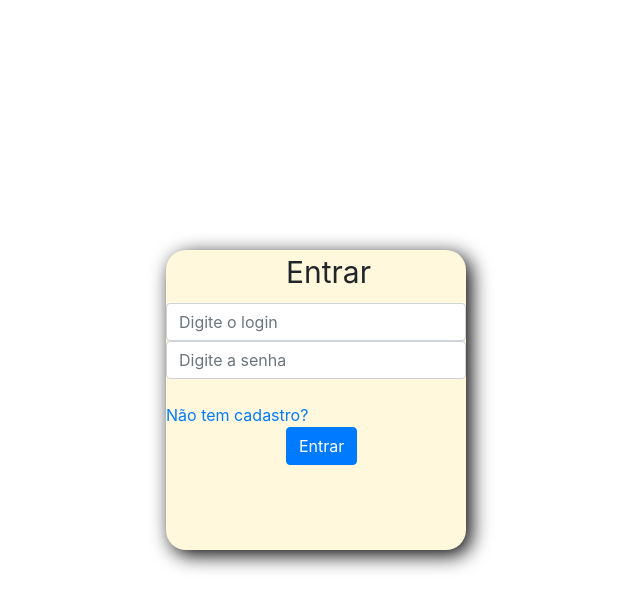
After one commit to flaviojnr100/back-end-django, a Django app: page /login/ in a window 1280 px wide. The commit adds this page. Shown: the top 610 px of the page, without its empty margins (346-986 px from the left). Run offline with Django 3.2, Linux system fonts and the light colour scheme; some libraries are stand-ins or nearby versions.

Commit message:
adicioando autenticação

```diff
--- a/apiteste/apiteste/settings.py
+++ b/apiteste/apiteste/settings.py
@@ -126,3 +126,6 @@ USE_TZ = True
 STATIC_URL = '/static/'
 
 STATICFILES_DIRS = [os.path.join(BASE_DIR, 'static')]
+
+
+LOGIN_URL = '/login'
--- a/apiteste/apiteste/urls.py
+++ b/apiteste/apiteste/urls.py
@@ -15,11 +15,12 @@ Including another URLconf
 """
 from django.contrib import admin
 from django.urls import path
-from myapp.views import cadastro, salvar, inicio, editar, atualizar, deletar, ver
+from myapp.views import cadastro, salvar, inicio, editar, atualizar, deletar, ver,login,cadastro_login,salvar_login,do_login,do_logout
+from django.contrib.auth import views as auth_views
 
 urlpatterns = [
     path('admin/', admin.site.urls),
-
+    path('login/',login,name='login'),
     path('cadastro',cadastro,name='cadastro'),
     path('salvar/', salvar,name='salvar'),
     path('', inicio,name='inicio'),
@@ -27,5 +28,10 @@ urlpatterns = [
     path('atualizar/<int:id>', atualizar,name='atualizar'),
     path('deletar/<int:id>', deletar,name='deletar'),
     path('ver/<int:id>', ver,name='ver'),
+    path('cadastro_login',cadastro_login,name='cadastro_login'),
+    path('salvar_login',salvar_login,name='salvar_login'),
+    path('logar',do_login,name='logar'),
+    path('logout',do_logout,name='logout')
+
 
 ]
--- a/apiteste/myapp/templates/base.html
+++ b/apiteste/myapp/templates/base.html
@@ -18,6 +18,7 @@
         <div class="menu-itens">
             <a href="{% url 'inicio' %}" class="btn btn-dark mt-4 mr-2">Inicio</a>
             <a href="{% url 'cadastro' %}" class="btn btn-dark mt-4">Cadastro</a>
+            <a href="{% url 'logout' %}" class="btn btn-danger mt-4">Sair</a>
         </div>
     </div>
     <br>
--- /dev/null
+++ b/apiteste/myapp/templates/login.html
@@ -0,0 +1,29 @@
+{% load static %}
+<!DOCTYPE html>
+<html lang="pt">
+<head>
+    <meta charset="UTF-8">
+    <meta name="viewport" content="width=device-width, initial-scale=1.0">
+    <title>Login</title>
+    <link rel="stylesheet" href="https://maxcdn.bootstrapcdn.com/bootstrap/4.0.0/css/bootstrap.min.css" integrity="sha384-Gn5384xqQ1aoWXA+058RXPxPg6fy4IWvTNh0E263XmFcJlSAwiGgFAW/dAiS6JXm" crossorigin="anonymous">
+    <script src="https://code.jquery.com/jquery-3.2.1.slim.min.js" integrity="sha384-KJ3o2DKtIkvYIK3UENzmM7KCkRr/rE9/Qpg6aAZGJwFDMVNA/GpGFF93hXpG5KkN" crossorigin="anonymous"></script>
+    <script src="https://cdnjs.cloudflare.com/ajax/libs/popper.js/1.12.9/umd/popper.min.js" integrity="sha384-ApNbgh9B+Y1QKtv3Rn7W3mgPxhU9K/ScQsAP7hUibX39j7fakFPskvXusvfa0b4Q" crossorigin="anonymous"></script>
+    <script src="https://maxcdn.bootstrapcdn.com/bootstrap/4.0.0/js/bootstrap.min.js" integrity="sha384-JZR6Spejh4U02d8jOt6vLEHfe/JQGiRRSQQxSfFWpi1MquVdAyjUar5+76PVCmYl" crossorigin="anonymous"></script>
+    <link rel="stylesheet" href="{% static 'style_login.css' %}">
+</head>
+<body>
+    <div class="caixa">
+        <form action="{% url 'logar' %}" method="post">
+            {% csrf_token %}
+            <label class="titulo">Entrar</label>
+            <br>
+            <input class="form-control" type="text" name="nome" placeholder="Digite o login">
+            <input class="form-control" type="password" name="senha" placeholder="Digite a senha">
+            <br>
+            <a href="{% url 'cadastro_login' %}">Não tem cadastro?</a>
+            <br>
+            <input class="btn btn-primary botao-entrar" type="submit" value="Entrar">
+        </form>
+    </div>
+</body>
+</html>
--- a/apiteste/myapp/views.py
+++ b/apiteste/myapp/views.py
@@ -1,10 +1,11 @@
+from django.contrib.auth.decorators import login_required
 from django.shortcuts import render
 
-from rest_framework.decorators import api_view, permission_classes
+from django.contrib.auth import authenticate,login as lg,logout
 
 from .models import Usuario
 
-from rest_framework.permissions import IsAuthenticated
+from django.contrib.auth.models import User
 from django.views.decorators.csrf import csrf_exempt
 
 from django.shortcuts import redirect
@@ -12,35 +13,51 @@ from django.shortcuts import redirect
 
 
 
+def do_login(request):
+    usuario = authenticate(username=request.POST['nome'],password=request.POST['senha'])
+    if usuario is not None:
+        lg(request,usuario)
+        return redirect('/')
 
-@api_view(["GET"])
-@csrf_exempt
-@permission_classes([IsAuthenticated])
+def do_logout(request):
+    logout(request)
+    return redirect('/login')
+
+def cadastro_login(request):
+    return render(request,'cadastroLogin.html')
+
+def salvar_login(request):
+    usuario = User.objects.create_user(request.POST['nome'],request.POST['email'],request.POST['senha'])
+    return redirect('/login')
+
+@login_required
 def inicio(request):
     usuarios = Usuario.objects.all()
 
     return render(request,'inicio.html',{'usuarios':usuarios})
 
-@api_view(["GET"])
-@permission_classes([IsAuthenticated])
+
+@login_required
 def ver(request,id):
     usuario = Usuario.objects.filter(id=id).get()
     return render(request,'ver.html',{'usuario':usuario})
 
+
+@login_required
 def cadastro(request):
     return render(request,'cadastro.html')
 
-
+@login_required
 def editar(request,id):
     usuario = Usuario.objects.filter(id=id).get()
     return render(request,'editar.html',{'usuario':usuario})
 
-
+@login_required
 def inicio(request):
     usuarios = Usuario.objects.all()
     return render(request,'inicio.html',{'usuarios':usuarios})
 
-@api_view(["POST"])
+
 @csrf_exempt
 def salvar(request):
     nome = request.POST['nome']
@@ -53,7 +70,7 @@ def salvar(request):
 
 
 @csrf_exempt
-@permission_classes([IsAuthenticated])
+
 def atualizar(request,id):
 
     if request.method == 'POST' and request.POST['_method'] == "PUT":
@@ -72,10 +89,13 @@ def atualizar(request,id):
 
 
 @csrf_exempt
-@permission_classes([IsAuthenticated])
+
 def deletar(request,id):
     if request.method == "POST" and request.POST['_method'] == "DELETE":
 
         usuario = Usuario.objects.filter(id=id)
         usuario.delete()
         return redirect('/')
+
+def login(request):
+    return render(request,'login.html')
--- /dev/null
+++ b/apiteste/static/style_login.css
@@ -0,0 +1,17 @@
+.caixa{
+    margin-left: 40%;
+    margin-top: 250px;
+    width: 300px;
+    height: 300px;
+    background-color: cornsilk;
+    border-radius: 20px;
+    box-shadow: 5px 5px 20px black;
+}
+
+.titulo{
+    margin-left: 40%;
+    font-size: 30px;
+}
+.botao-entrar{
+    margin-left: 40%;
+}
```
Also changed, not shown: apiteste/myapp/templates/cadastroLogin.html (added, +28 -0 lines), apiteste/static/style_cadastro.css (added, +17 -0 lines), 1 other file.
